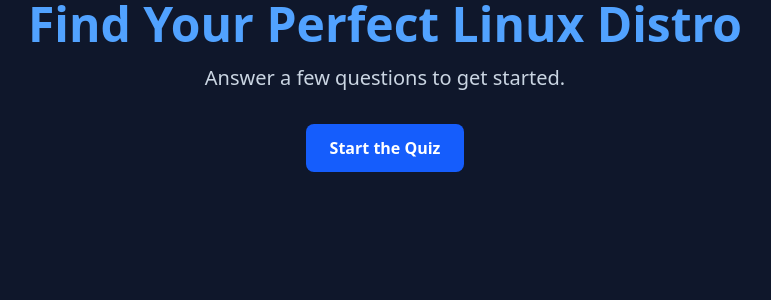
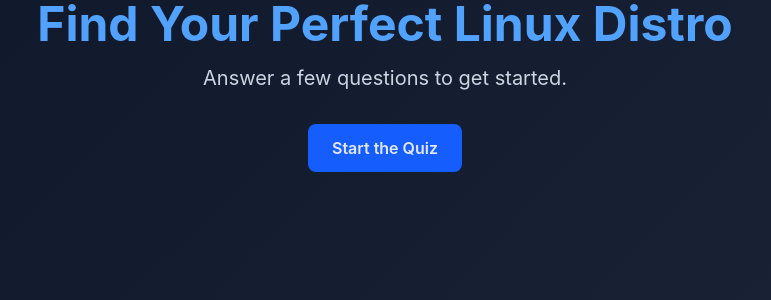
Before and after one commit to TR11S/pickmydistro, a Jekyll site: the page built from index.md, in a window 1280 px wide. Shown: the top 300 px of the page, without its empty margins (255-1026 px from the left). Built offline with Jekyll 4.4.1, drawn with Linux system fonts in a browser that asks for light colours.

Commit message:
expanded css

```diff
--- a/assets/css/dist.css
+++ b/assets/css/dist.css
@@ -30,6 +30,7 @@
     --default-transition-timing-function: cubic-bezier(0.4, 0, 0.2, 1);
     --default-font-family: var(--font-sans);
     --default-mono-font-family: var(--font-mono);
+    --font-display: "Inter", "system-ui", sans-serif;
   }
 }
 @layer base {
@@ -238,6 +239,9 @@
   .max-w-lg {
     max-width: var(--container-lg);
   }
+  .transform {
+    transform: var(--tw-rotate-x,) var(--tw-rotate-y,) var(--tw-rotate-z,) var(--tw-skew-x,) var(--tw-skew-y,);
+  }
   .cursor-pointer {
     cursor: pointer;
   }
@@ -330,6 +334,38 @@
     }
   }
 }
+body {
+  background: linear-gradient(135deg, #0f172a 0%, #1e293b 100%);
+  color: #e2e8f0;
+  font-family: var(--font-display);
+  min-height: 100vh;
+}
+.slider {
+  transition: all 0.2s ease;
+}
+.slider:focus {
+  outline: none;
+}
+@property --tw-rotate-x {
+  syntax: "*";
+  inherits: false;
+}
+@property --tw-rotate-y {
+  syntax: "*";
+  inherits: false;
+}
+@property --tw-rotate-z {
+  syntax: "*";
+  inherits: false;
+}
+@property --tw-skew-x {
+  syntax: "*";
+  inherits: false;
+}
+@property --tw-skew-y {
+  syntax: "*";
+  inherits: false;
+}
 @property --tw-border-style {
   syntax: "*";
   inherits: false;
@@ -342,6 +378,11 @@
 @layer properties {
   @supports ((-webkit-hyphens: none) and (not (margin-trim: inline))) or ((-moz-orient: inline) and (not (color:rgb(from red r g b)))) {
     *, ::before, ::after, ::backdrop {
+      --tw-rotate-x: initial;
+      --tw-rotate-y: initial;
+      --tw-rotate-z: initial;
+      --tw-skew-x: initial;
+      --tw-skew-y: initial;
       --tw-border-style: solid;
       --tw-font-weight: initial;
     }
--- a/index.md
+++ b/index.md
@@ -18,3 +18,37 @@ title: Home
             </div>
     </div>
 </div>
+
+
+<style>
+.slider::-webkit-slider-thumb {
+    appearance: none;
+    width: 24px;
+    height: 24px;
+    background: #3b82f6;
+    cursor: pointer;
+    border-radius: 50%;
+    border: 3px solid #1e293b;
+    box-shadow: 0 2px 8px rgba(59, 130, 246, 0.4);
+}
+
+.slider::-moz-range-thumb {
+    width: 24px;
+    height: 24px;
+    background: #3b82f6;
+    cursor: pointer;
+    border-radius: 50%;
+    border: 3px solid #1e293b;
+    box-shadow: 0 2px 8px rgba(59, 130, 246, 0.4);
+}
+
+.slider::-webkit-slider-thumb:hover {
+    background: #60a5fa;
+    transform: scale(1.1);
+}
+
+.slider::-moz-range-thumb:hover {
+    background: #60a5fa;
+    transform: scale(1.1);
+}
+</style>
```
Also changed, not shown: assets/css/main.css (+15 -0 lines).
